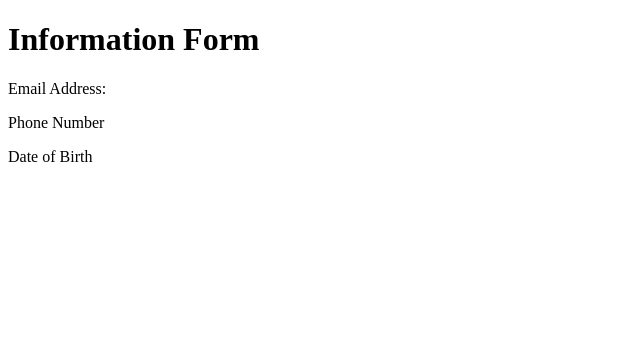
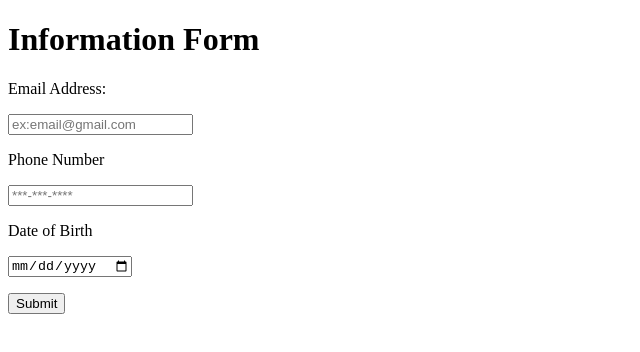
Before and after one commit to StudiedQuill-ITMD362/lab2, a plain HTML site: page index.html in a window 1280 px wide. Shown: the whole page, without its empty margins (0-640 px from the left). Drawn offline with Linux system fonts and the light colour scheme.

Commit message:
Finished adding the buttons and different input methods

```diff
--- a/index.html
+++ b/index.html
@@ -1,5 +1,5 @@
 <!DOCTYPE html>
-<html lang="en">
+<html lang="en" class="nojs">
 <head>
   <meta charset="UTF-8">
   <title>Info Form</title>
@@ -7,9 +7,12 @@
 <body>
   <h1>Information Form</h1>
   <p>Email Address:</p>
-
+  <input type="email" id="email" name="email" placeholder="ex:email@gmail.com">
   <p>Phone Number</p>
-
+  <input id="entryinput" type="text" name="textentry" placeholder="***-***-****">
   <p>Date of Birth</p>
+  <input type="date" id="birthdate" name="birthdate">
+  <p></p>
+  <input type="submit">
 </body>
 </html>
```
